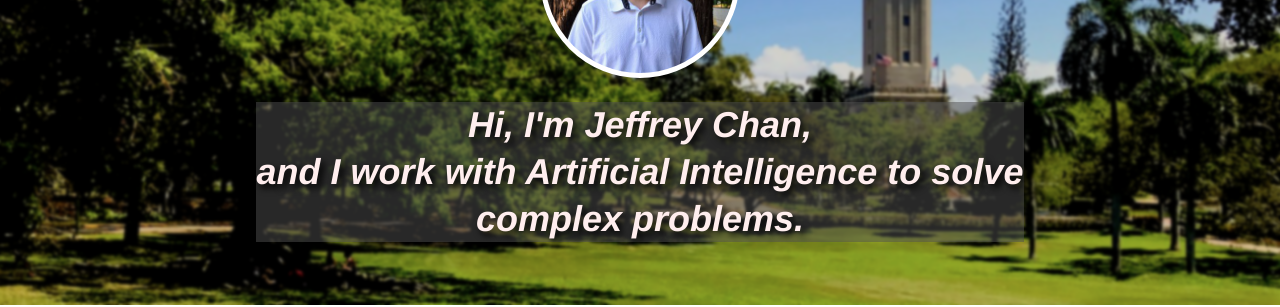
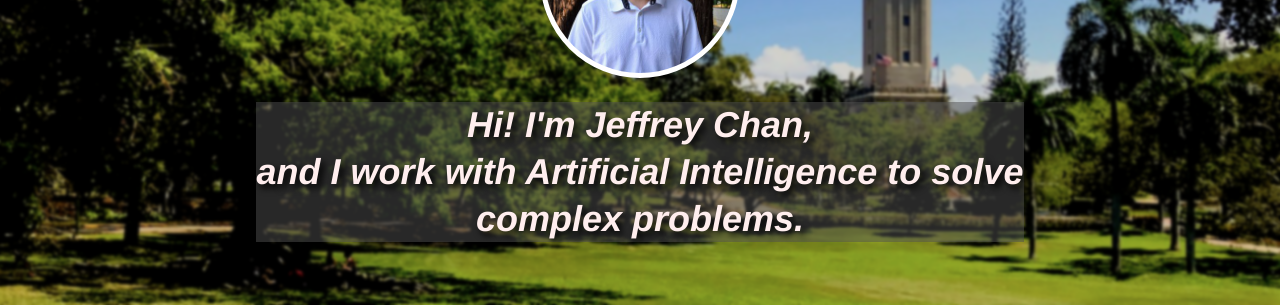
Before and after one commit to binarySequoia/binarySeqouia.github.io, a Jekyll site: the page built from index.html, in a window 1280 px wide. Shown: the part 253-560 px from the top of the page. Built offline with Jekyll 4.4.1, drawn with Linux system fonts in a browser that asks for light colours; the list of posts is cut into pages by our own code.

```diff
--- a/_config.yml
+++ b/_config.yml
@@ -18,7 +18,7 @@ theme_settings:
 
   # Header and footer text
   header_text: > #two or three lines to describe your site
-     <div style="background-color:rgb(80,80,80,0.5)"><h3 style="color:#FFEEEE; text-shadow: black 0.1em 0.1em 0.2em"> <i>Hi, I'm Jeffrey Chan, <br> and I work with Artificial Intelligence to solve complex problems.</i></h3></div>
+     <div style="background-color:rgb(80,80,80,0.5)"><h3 style="color:#FFEEEE; text-shadow: black 0.1em 0.1em 0.2em"> <i>Hi! I'm Jeffrey Chan, <br> and I work with Artificial Intelligence to solve complex problems.</i></h3></div>
   header_text_feature_image: assets/img/torre-blur2.png
   footer_text: >
    Powered by <a href="https://jekyllrb.com/">Jekyll</a>
```
